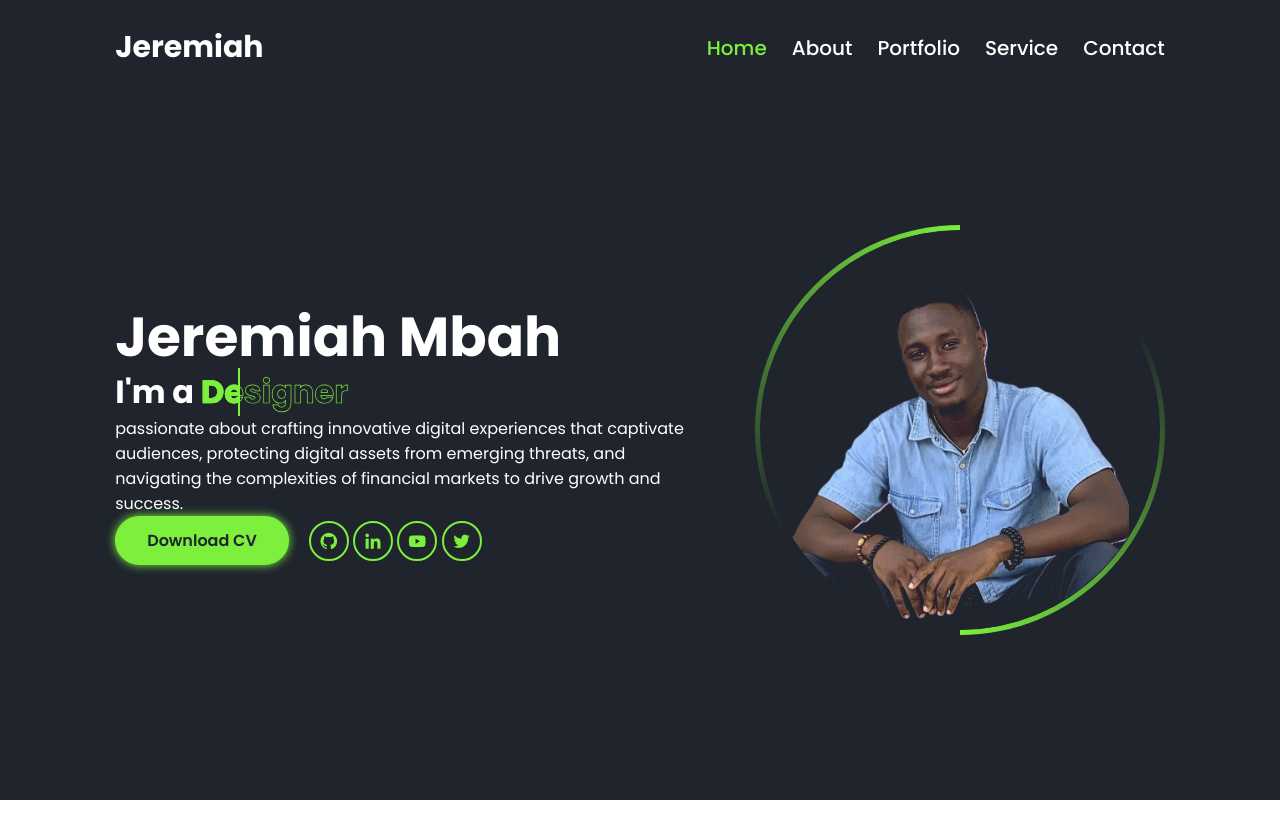
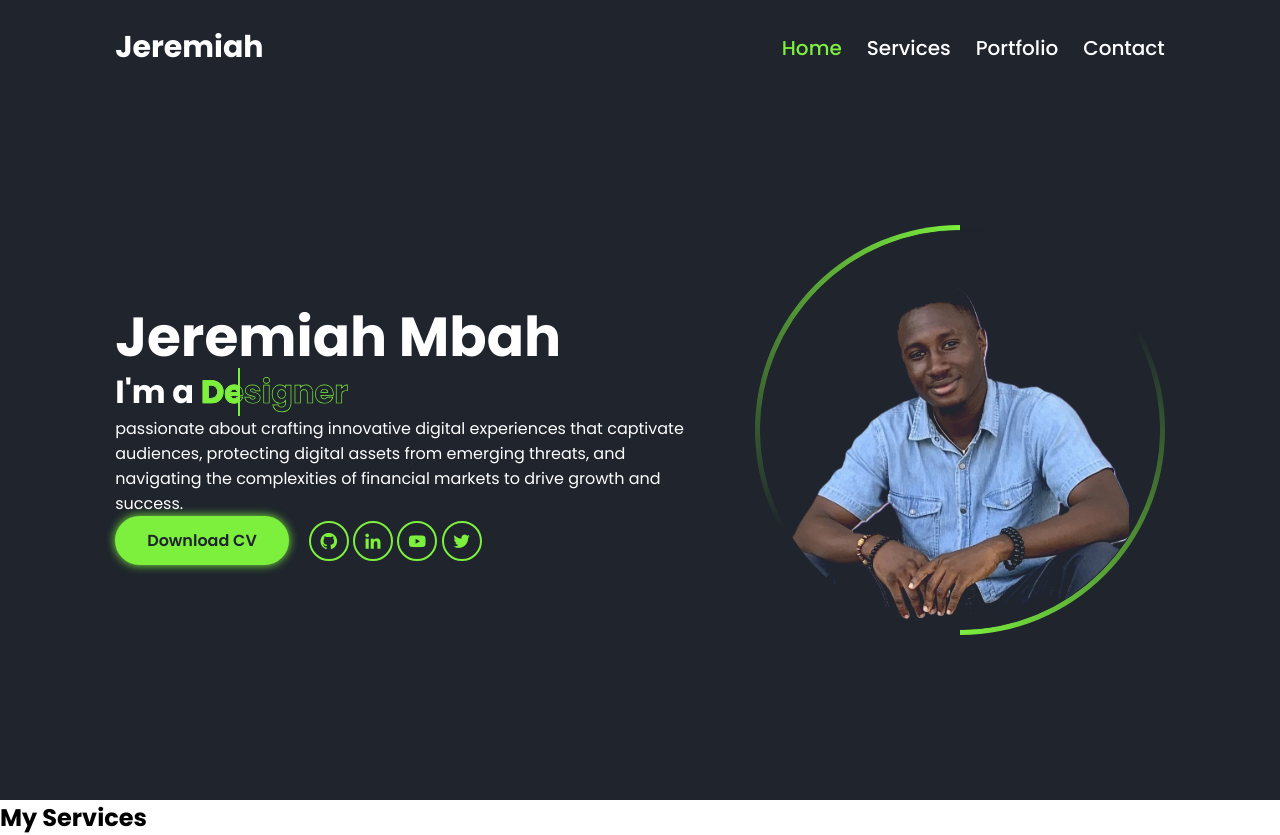
Before and after one commit to Jeremiah-C-Mbah/Portfolio, a plain HTML site: page index.html in a window 1280 px wide. Before the commit the page ends 800 px from the top, so only its background shows below. Drawn offline with nearby package versions, Linux system fonts and the light colour scheme.

Commit message:
section-header

```diff
--- a/index.html
+++ b/index.html
@@ -15,9 +15,9 @@
       <a href="#" class="logo">Jeremiah</a>
       <ul>
         <li class="active"><a href="#">Home</a></li>
-        <li><a href="#">About</a></li>
+        <li><a href="#">Services</a></li>
         <li><a href="#">Portfolio</a></li>
-        <li><a href="#">Service</a></li>
+
         <li><a href="#">Contact</a></li>
       </ul>
     </nav>
@@ -65,6 +65,9 @@
         </div>
       </div>
     </section>
-    <setion class="about"></setion>
+    <setion class="services">
+      <h2 class="heading">My <span>Services</span></h2>
+      <div class="services-container"></div>
+    </setion>
   </body>
 </html>
```
